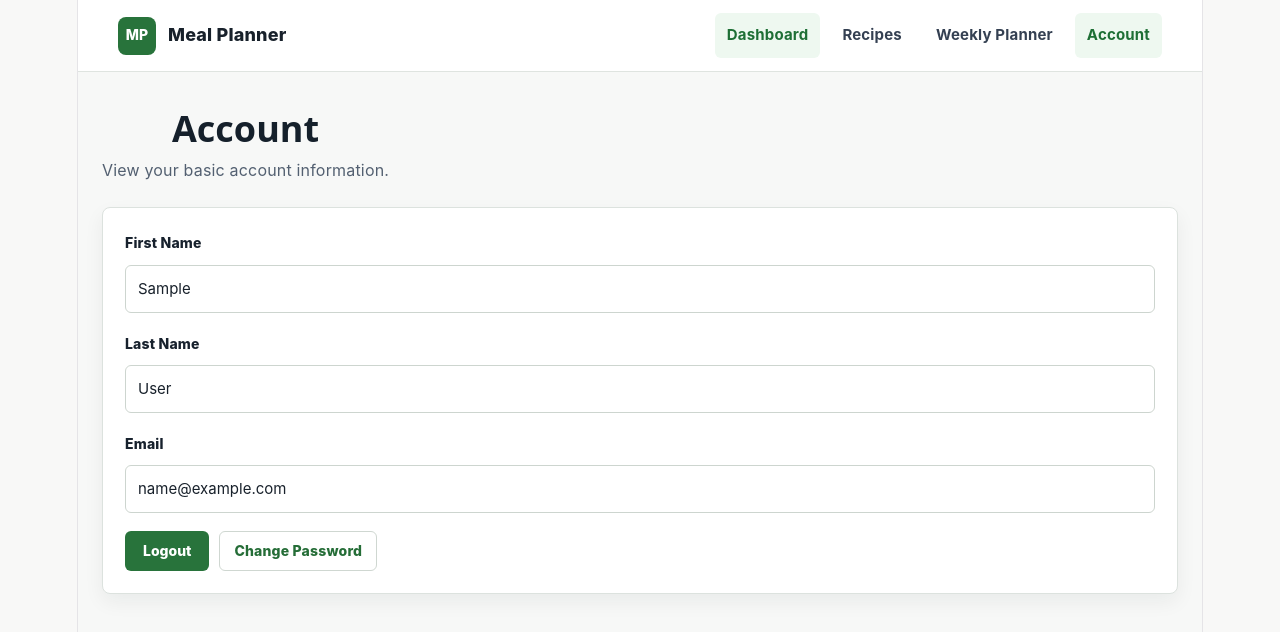
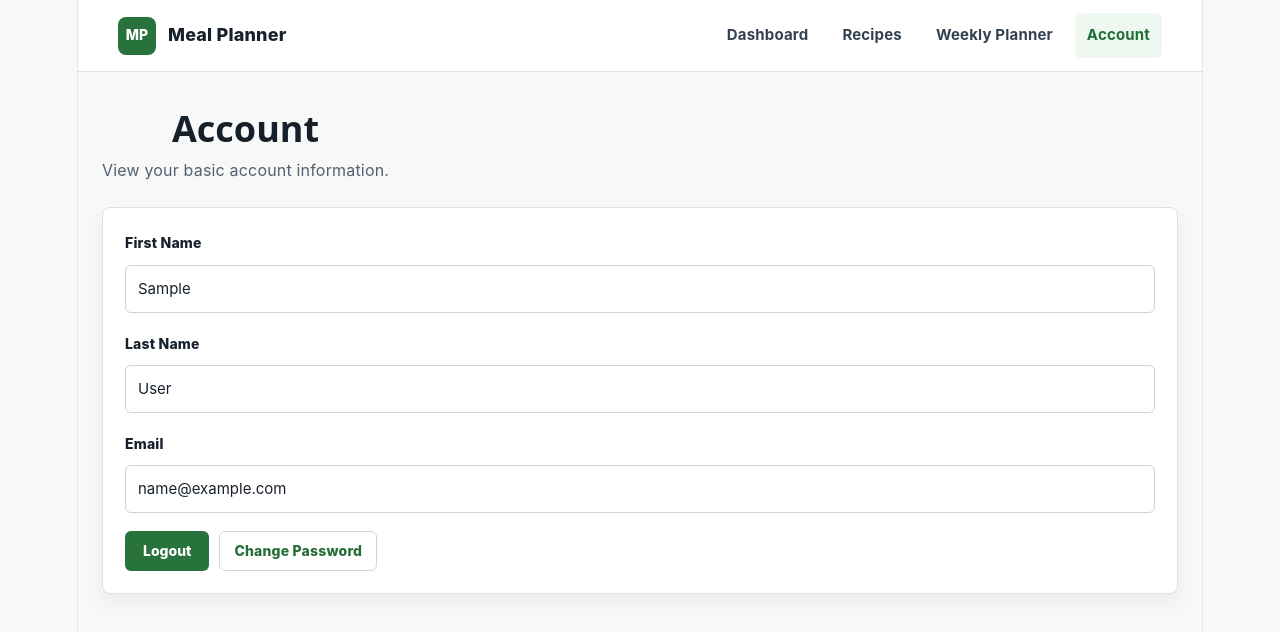
Before and after one commit to DamianOrz/COP4331-LargeProject-Group12, a React (Vite) app in the folder frontend/: page /app/account in a window 1280 px wide. Shown: the top 632 px of the page. Built offline with nearby package versions, Linux system fonts and the light colour scheme; no server answers; sample sign-in values are in the browser's storage.

Commit message:
Polish auth pages and fix active navigation

```diff
--- a/frontend/src/AuthApp.tsx
+++ b/frontend/src/AuthApp.tsx
@@ -99,7 +99,7 @@ function Header() {
         <Logo />
         <span>Meal Planner</span>
       </a>
-      <a className="about-link" href="#about">About</a>
+      <span className="about-link">Meal Planning Made Simple</span>
     </header>
   );
 }
@@ -108,8 +108,7 @@ function Footer() {
   return (
     <footer className="footer">
       <span>&copy; 2026 Meal Planner</span>
-      <a href="#privacy">Privacy Policy</a>
-      <a href="#terms">Terms of Service</a>
+      <span>Healthy recipes • Weekly planning • Grocery organization</span>
     </footer>
   );
 }
@@ -150,6 +149,8 @@ function Field({
   disabled = false
 }) {
   const errorId = `${id}-error`;
+  const [showPassword, setShowPassword] = useState(false);
+  const inputType = withEye && showPassword ? "text" : type;
 
   return (
     <div className="field">
@@ -158,7 +159,7 @@ function Field({
         {icon && <Icon name={icon} />}
         <input
           id={id}
-          type={type}
+          type={inputType}
           placeholder={placeholder}
           value={value}
           onChange={onChange}
@@ -167,10 +168,17 @@ function Field({
           aria-describedby={error ? errorId : undefined}
         />
         {withEye && (
-          <button className="eye-button" type="button" aria-label={`Show ${label.toLowerCase()}`} disabled={disabled}>
-            <Icon name="eye" />
-          </button>
-        )}
+  <button
+    className="eye-button"
+    type="button"
+    aria-label={`${showPassword ? "Hide" : "Show"} ${label.toLowerCase()}`}
+    aria-pressed={showPassword}
+    onClick={() => setShowPassword((current) => !current)}
+    disabled={disabled}
+  >
+    <Icon name="eye" />
+  </button>
+)}
       </div>
       {error && <span className="field-error" id={errorId}>{error}</span>}
     </div>
@@ -809,7 +817,7 @@ function RegisterPage({ setPage }) {
               aria-invalid={Boolean(errors.terms)}
               aria-describedby={errors.terms ? "register-terms-error" : undefined}
             />
-            <span>I agree to the <a href="#terms">Terms of Service</a> and <a href="#privacy">Privacy Policy</a>.</span>
+            <span>I agree to use Meal Planner responsibly and protect my account information.</span>
           </label>
           {errors.terms && <span className="field-error checkbox-error" id="register-terms-error">{errors.terms}</span>}
         </div>
--- a/frontend/src/pages/mealplanner/AppShell.tsx
+++ b/frontend/src/pages/mealplanner/AppShell.tsx
@@ -19,7 +19,13 @@ const navItems = [
 function AppShell({ title, subtitle, action, children }: AppShellProps) {
   const location = useLocation();
 
-  const isActive = (path: string) => location.pathname === path || location.pathname.startsWith(`${path}/`);
+  const isActive = (path: string) => {
+    if (path === '/app') {
+      return location.pathname === '/app';
+    }
+
+    return location.pathname === path || location.pathname.startsWith(`${path}/`);
+  };
 
   return (
     <div className="planner-app-shell">
@@ -30,9 +36,14 @@ function AppShell({ title, subtitle, action, children }: AppShellProps) {
         </Link>
         <nav className="planner-nav" aria-label="Primary navigation">
           {navItems.map((item) => (
-            <Link className={isActive(item.path) ? 'active' : ''} key={item.path} to={item.path}>
-              {item.label}
-            </Link>
+            <Link
+            className={isActive(item.path) ? 'active' : ''}
+            key={item.path}
+            to={item.path}
+            aria-current={isActive(item.path) ? 'page' : undefined}
+          >
+            {item.label}
+          </Link>
           ))}
         </nav>
       </header>
```
